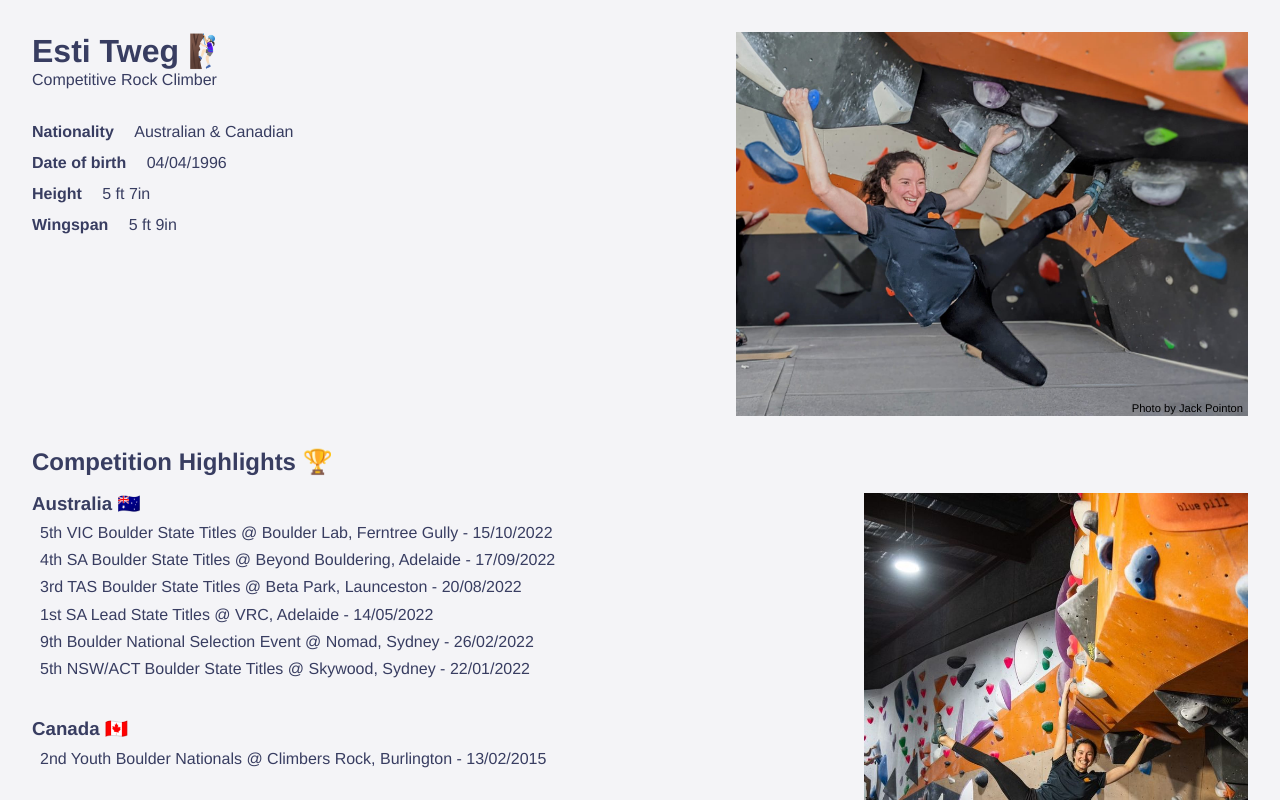
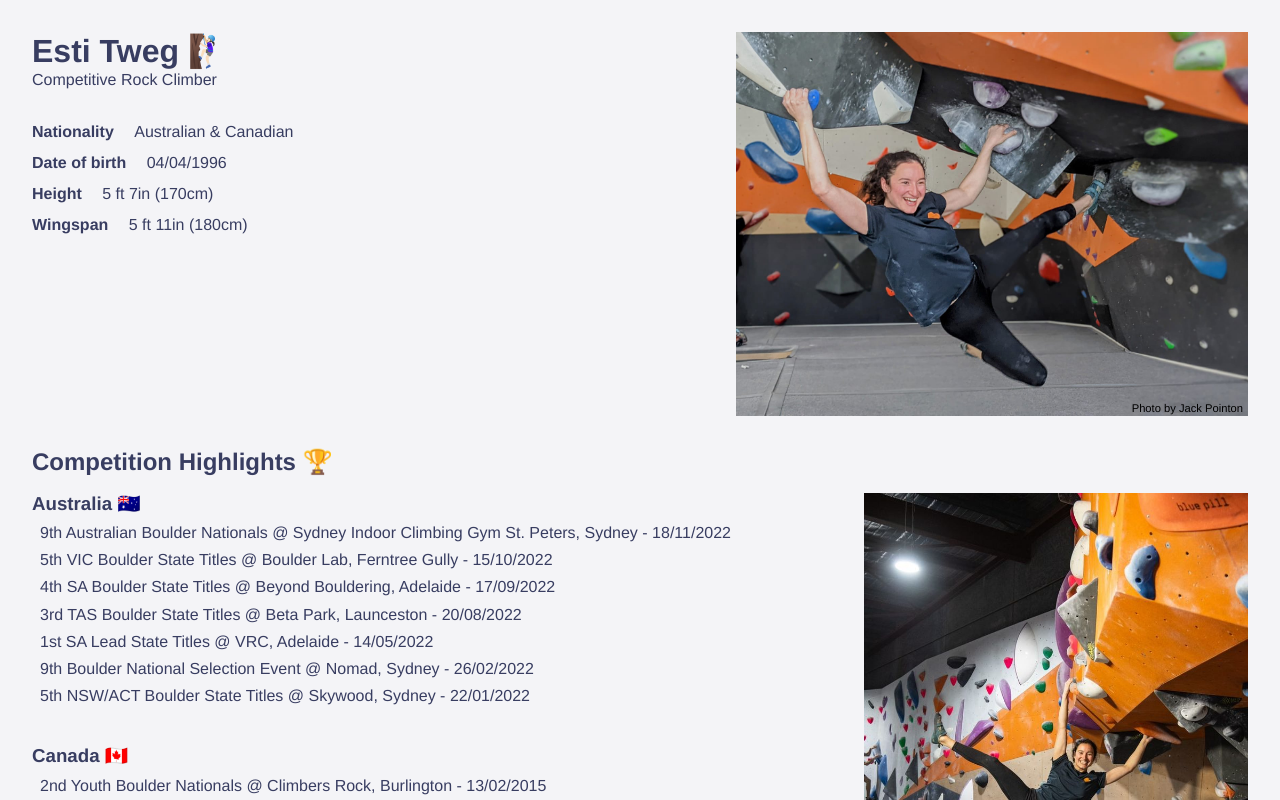
Before and after one commit to EstiT/CompetitionResults, a Vue app: page / in a window 1280 px wide. Shown: the top 800 px of the page. Built offline with nearby package versions, Linux system fonts and the light colour scheme.

Commit message:
add nationals result

```diff
--- a/src/components/Bio.vue
+++ b/src/components/Bio.vue
@@ -5,8 +5,8 @@
             <p>Competitive Rock Climber</p>
             <h4>Nationality <span>Australian & Canadian</span></h4>
             <h4>Date of birth <span>04/04/1996</span></h4>
-            <h4>Height <span>5 ft 7in</span></h4>
-            <h4>Wingspan <span>5 ft 9in</span></h4>
+            <h4>Height <span>5 ft 7in (170cm)</span></h4>
+            <h4>Wingspan <span>5 ft 11in (180cm)</span></h4>
         </div>
         <div class="img"><img src="/images/climbing.jpeg" /></div>
     </div>
--- a/src/views/Results.vue
+++ b/src/views/Results.vue
@@ -5,6 +5,7 @@
       <div>
         <div>
           <h3>Australia 🇦🇺</h3>
+          <a class="link" target="_blank" href="https://docs.google.com/spreadsheets/d/1OGnbFMMwJOlKH1UvnUNvrrL-Al9jRyybIl4j4kL6AOc/htmlview#">9th Australian Boulder Nationals @ Sydney Indoor Climbing Gym St. Peters, Sydney - 18/11/2022 </a>
           <a class="link" target="_blank" href="https://docs.google.com/spreadsheets/d/1ETzKLzNZ2AJxjtfgd2Gp0g7P11cBBgwStdsDNUrXbqY/edit?usp=sharing&fbclid=IwAR2K0EDGeanTu8f3Iv9ob6dutGLqVesFRkrh48NTbUg6QSIntdlBPHWM00A">5th VIC Boulder State Titles @ Boulder Lab, Ferntree Gully - 15/10/2022 </a>
           <a class="link" target="_blank" href="https://sportclimbingsa.com/wp-content/uploads/2022/09/22-SA-Boulder-ONLINE.pdf">4th SA Boulder State Titles @ Beyond Bouldering, Adelaide - 17/09/2022 </a>
           <a class="link" target="_blank" href="https://www.facebook.com/photo/?fbid=5296849010427638&set=pcb.5296849153760957">3rd TAS Boulder State Titles @ Beta Park, Launceston - 20/08/2022 </a>
```
